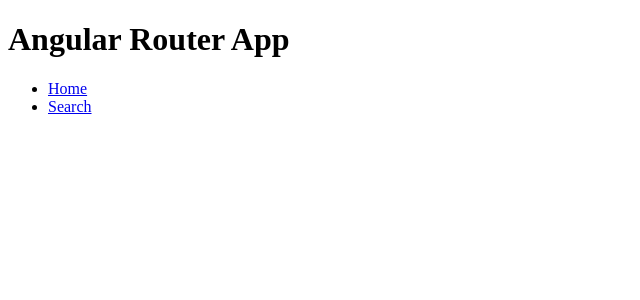
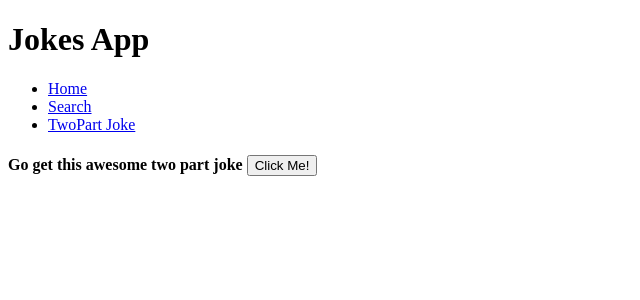
Before and after one commit to PolskiSlimak/Jokes, an Angular app: page /twopart in a window 1280 px wide. Before the commit this address led to /. Shown: the top 300 px of the page, without its empty margins (0-640 px from the left). Built offline with nearby package versions, Linux system fonts and the light colour scheme.

Commit message:
Wprowadzenie ostatniego komponentu

```diff
--- a/src/app/app-routing.module.ts
+++ b/src/app/app-routing.module.ts
@@ -2,10 +2,13 @@ import { NgModule } from '@angular/core';
 import { Routes, RouterModule } from '@angular/router';
 import { HomeComponent } from './home/home.component';
 import { SearchForJokesComponent } from './search-for-jokes/search-for-jokes.component';
+import { TwopartJokesComponent } from './twopart-jokes/twopart-jokes.component';
+
 const routes: Routes = [
   {path: 'home', component: HomeComponent},
   { path: '', redirectTo: '/home', pathMatch: 'full' },
   {path: 'search', component: SearchForJokesComponent},
+  {path: 'twopart', component: TwopartJokesComponent},
 ];
 
 @NgModule({
--- a/src/app/app.component.html
+++ b/src/app/app.component.html
@@ -1,8 +1,9 @@
-<h1>Angular Router App</h1>
+<h1>Jokes App</h1>
 <nav>
   <ul>
     <li><a routerLink="/home" routerLinkActive="active">Home</a></li>
     <li><a routerLink="/search" routerLinkActive="active">Search</a></li>
+    <li><a routerLink="/twopart" routerLinkActive="active">TwoPart Joke</a></li>
   </ul>
 </nav>
 <router-outlet></router-outlet>
--- a/src/app/app.module.ts
+++ b/src/app/app.module.ts
@@ -6,11 +6,13 @@ import { AppRoutingModule } from './app-routing.module';
 import { AppComponent } from './app.component';
 import { HomeComponent } from './home/home.component';
 import { SearchForJokesComponent } from './search-for-jokes/search-for-jokes.component';
+import { TwopartJokesComponent } from './twopart-jokes/twopart-jokes.component';
 @NgModule({
   declarations: [
     AppComponent,
     HomeComponent,
-    SearchForJokesComponent
+    SearchForJokesComponent,
+    TwopartJokesComponent
   ],
   imports: [
     BrowserModule,
--- a/src/app/search-for-jokes/search-for-jokes.component.html
+++ b/src/app/search-for-jokes/search-for-jokes.component.html
@@ -1,3 +1,6 @@
+<h4>
+    Type category to search below. Acceptable cattegories: Any, Misc, Programming, Dark, Pun, Spooky, Christmas
+</h4>
 <input type="text" (keyup.enter)="onSearchFromSpecificCategory()" [(ngModel)]="category">
 <button (click)="onSearchFromSpecificCategory()">Search jokes</button>
 <li *ngFor="let item of jokes">
--- a/src/app/service-jokes.service.ts
+++ b/src/app/service-jokes.service.ts
@@ -17,7 +17,6 @@ export class ServiceJokesService {
       "blacklistFlags=nsfw,religious,racist",
       "type=single"
     ];
-    this.setLocalStorage('jod', this.http.get(jokeLink + "?" + params.join("&")))
     return this.http.get(jokeLink + "?" + params.join("&"));
   }
 
@@ -33,4 +32,12 @@ export class ServiceJokesService {
   setLocalStorage(listType: any, list: any) {
     localStorage.setItem(listType, JSON.stringify(list));
   }
+  getTwoPartJoke() {
+    let jokeLink = this.joke + "Any";
+    const params = [
+      "blacklistFlags=nsfw,religious,racist",
+      "type=twopart"
+    ];
+    return this.http.get(jokeLink + "?" + params.join("&"));
+  }
 }
--- /dev/null
+++ b/src/app/twopart-jokes/twopart-jokes.component.html
@@ -0,0 +1,5 @@
+<h4>Go get this awesome two part joke
+    <button (click)="onGetTwoPartJoke()">Click Me!</button>
+</h4>
+{{first}}
+{{second}}
--- /dev/null
+++ b/src/app/twopart-jokes/twopart-jokes.component.ts
@@ -0,0 +1,22 @@
+import { Component, OnInit } from '@angular/core';
+import { ServiceJokesService } from '../service-jokes.service';
+
+@Component({
+  selector: 'app-twopart-jokes',
+  templateUrl: './twopart-jokes.component.html',
+  styleUrls: ['./twopart-jokes.component.css']
+})
+export class TwopartJokesComponent implements OnInit {
+  first: string = "";
+  second: string = "";
+  constructor(private service: ServiceJokesService) { }
+
+  ngOnInit(): void {
+  }
+  onGetTwoPartJoke() {
+    this.service.getTwoPartJoke().subscribe((response: any) => {
+      this.first = response.setup;
+      setInterval(() => {this.second = response.delivery;}, 4000);
+    });
+  }
+}
```
Also changed, not shown: src/app/twopart-jokes/twopart-jokes.component.css (added), 1 other file (tests, documents, lock files or other folders).
